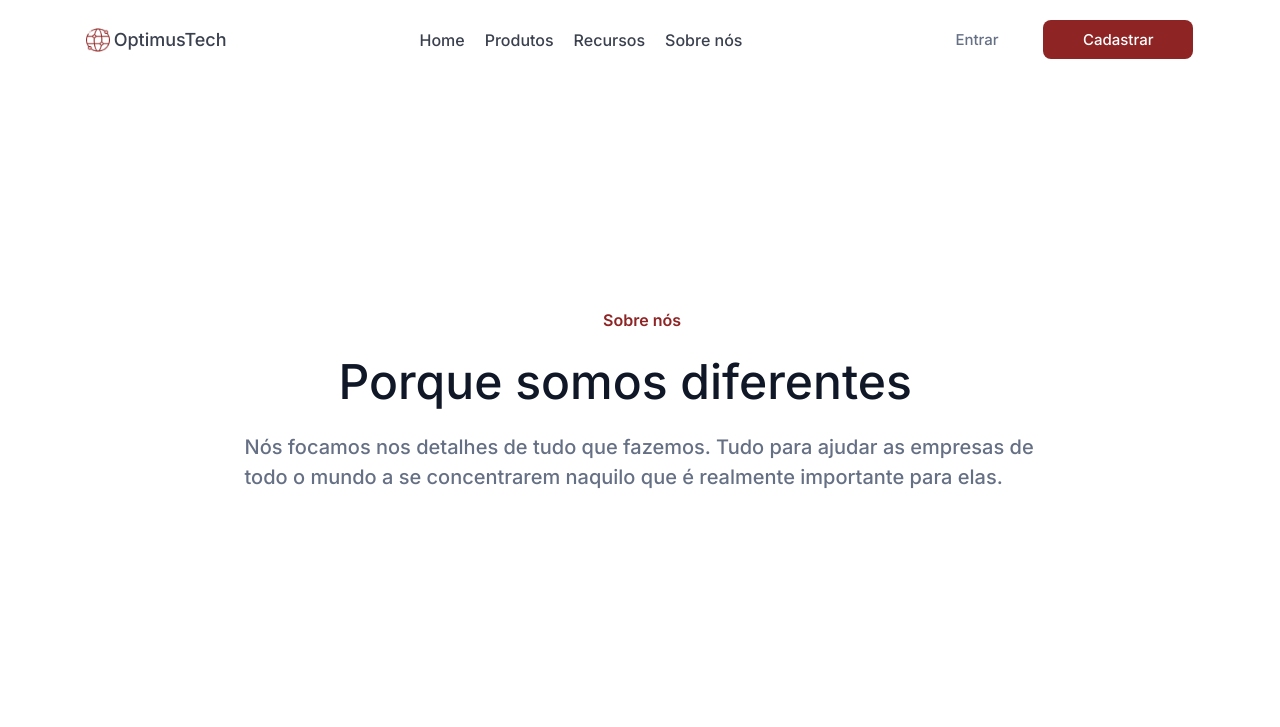
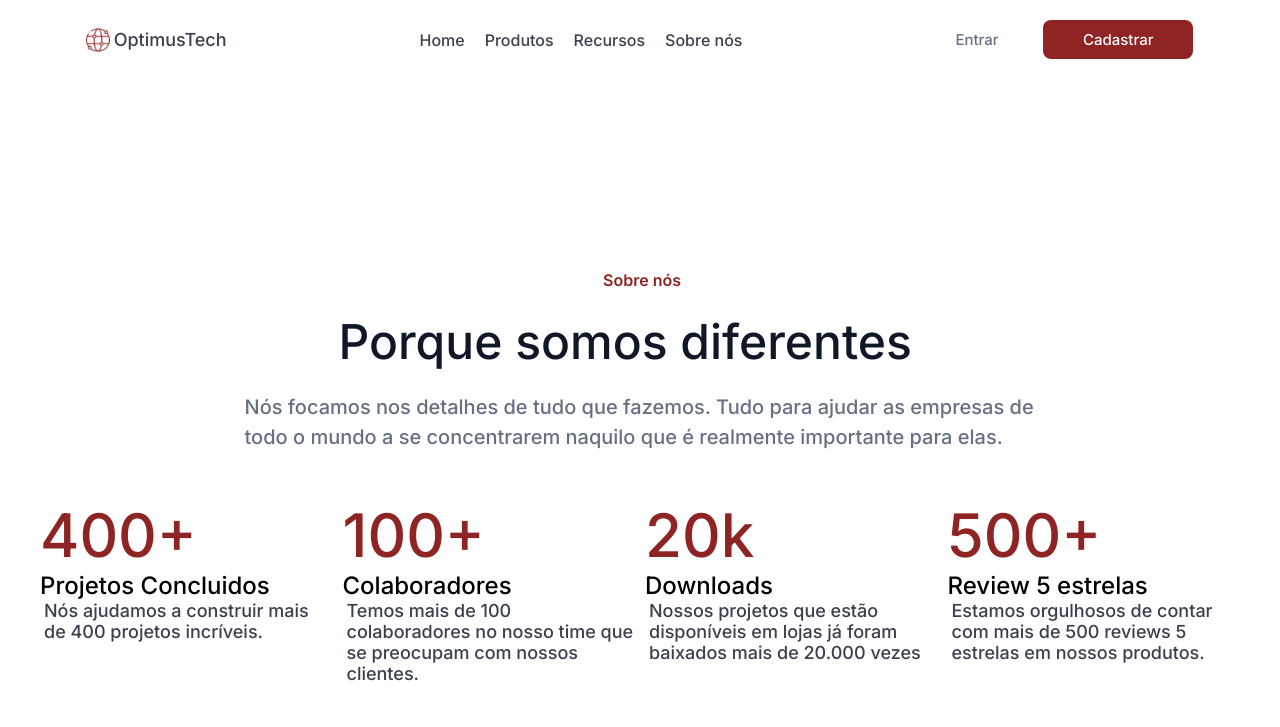
Before and after one commit to joiceoliveiras/7DaysofCodeHTML-CSS, a plain HTML site: page index.html in a window 1280 px wide. Drawn offline with Linux system fonts and the light colour scheme.

Commit message:
metricas

```diff
--- a/css/style.css
+++ b/css/style.css
@@ -66,7 +66,8 @@ font-size: 16px;
 }
 
 
-header{
+header {
+
     position: absolute;
 
     top: 50%;
@@ -76,7 +77,7 @@ header{
     transform: translate(-50%, -50%);
 
     background-color: #FFFFFF;
-    ;
+    margin-top: -40px;
 }
 
 .header-itens{
@@ -111,5 +112,39 @@ span{
     font-size: 20px;
     line-height: 30px;
     color: #667085;
-    ;
+
 }
+
+.seccao{
+    display: grid;
+    grid-gap: 10px;
+    grid-template-columns: 1fr 1fr 1fr 1fr;
+    padding: 40px;
+}
+
+section{
+    margin-top: 400px;
+
+}
+
+.metrics > h1{
+    color: #8E2424;
+    font-weight: 600px;
+    font-size: 60px;
+    line-height: 72px;
+
+}
+
+.metrics > h1 > h2{
+    color: #101828;
+    font-weight: 500px;
+    font-size: 18px;
+    line-height: 28px;
+}
+
+.metrics > h1 > h2 > p{
+    color: #667085;
+    font-weight: 400px;
+    font-size: 16px;
+    line-height: 24px;
+}
--- a/index.html
+++ b/index.html
@@ -46,6 +46,34 @@
                 Nós focamos nos detalhes de tudo que fazemos. Tudo para ajudar as empresas de todo o mundo a se concentrarem naquilo que é realmente importante para elas.
             </span>
         </div>
+
     </header>
+     <section >
+            <div class="seccao">
+                <div class="metrics">
+                    <h1>400+</h1>
+                    <h2>Projetos Concluidos</h2>
+                    <p>Nós ajudamos a construir mais de 400 projetos incríveis.</p>
+                </div>
+                <div class="metrics">
+                    <h1>100+</h1>
+                    <h2>Colaboradores</h2>
+                    <p>Temos mais de 100 colaboradores no nosso time que se preocupam com nossos clientes.
+                    </p>
+                </div>
+                <div class="metrics">
+                    <h1>20k</h1>
+                    <h2>Downloads</h2>
+                    <p>Nossos projetos que estão disponíveis em lojas já foram baixados mais de 20.000 vezes</p>
+                </div>
+                <div class="metrics">
+                    <h1>500+</h1>
+                    <h2>Review 5 estrelas</h2>
+                    <p>Estamos orgulhosos de contar com mais de 500 reviews 5 estrelas em nossos produtos.
+
+                    </p>
+                </div>
+            </div>
+        </section>
 </body>
 </html>
```
